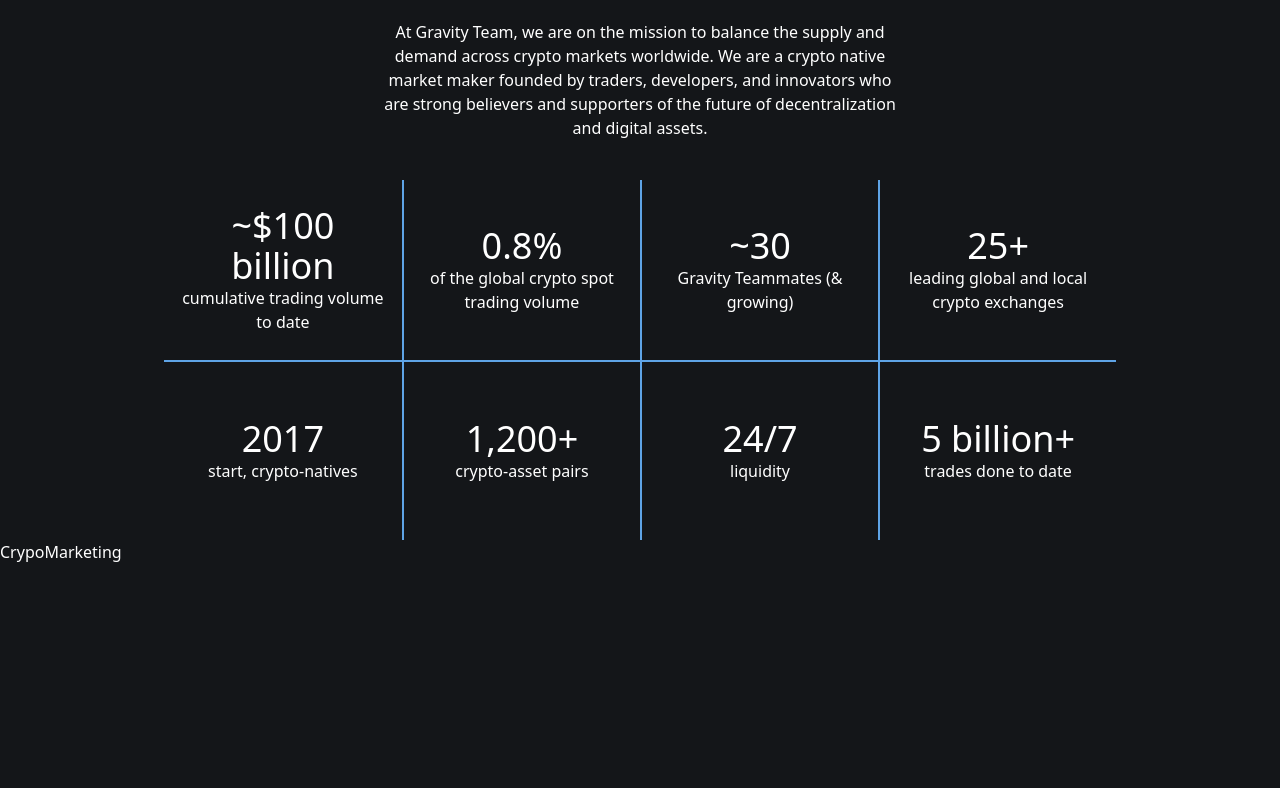
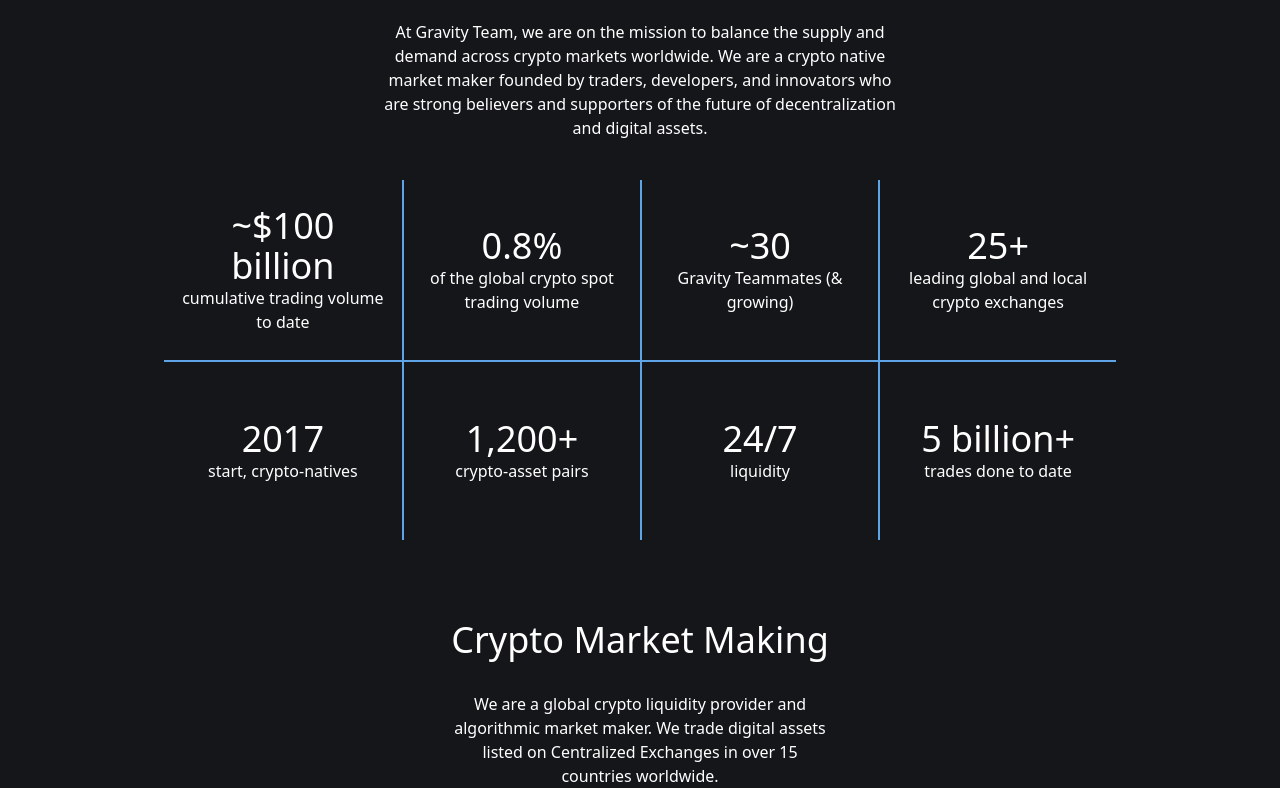
Before and after one commit to Shookrun/Gravity, a Next.js app: page / in a window 1280 px wide. Shown: the part 616-1404 px from the top of the page. Before the commit the page ends 1180 px from the top, so only its background shows below. Built offline with nearby package versions, Linux system fonts and the light colour scheme.

Commit message:
CryptoMarketing Finished

```diff
--- a/app/components/CryptoMarketing/page.jsx
+++ b/app/components/CryptoMarketing/page.jsx
@@ -1,9 +1,16 @@
-import React from 'react'
+import React from "react";
 
 const CrypoMarketing = () => {
   return (
-    <div>CrypoMarketing</div>
-  )
-}
+    <div className="flex flex-col justify-center gap-8 mt-20 items-center">
+      <h2 className="text-4xl">Crypto Market Making</h2>
+      <p className="w-[30%] text-center">
+        We are a global crypto liquidity provider and algorithmic market maker.
+        We trade digital assets listed on Centralized Exchanges in over 15
+        countries worldwide.
+      </p>
+    </div>
+  );
+};
 
-export default CrypoMarketing
+export default CrypoMarketing;
```
